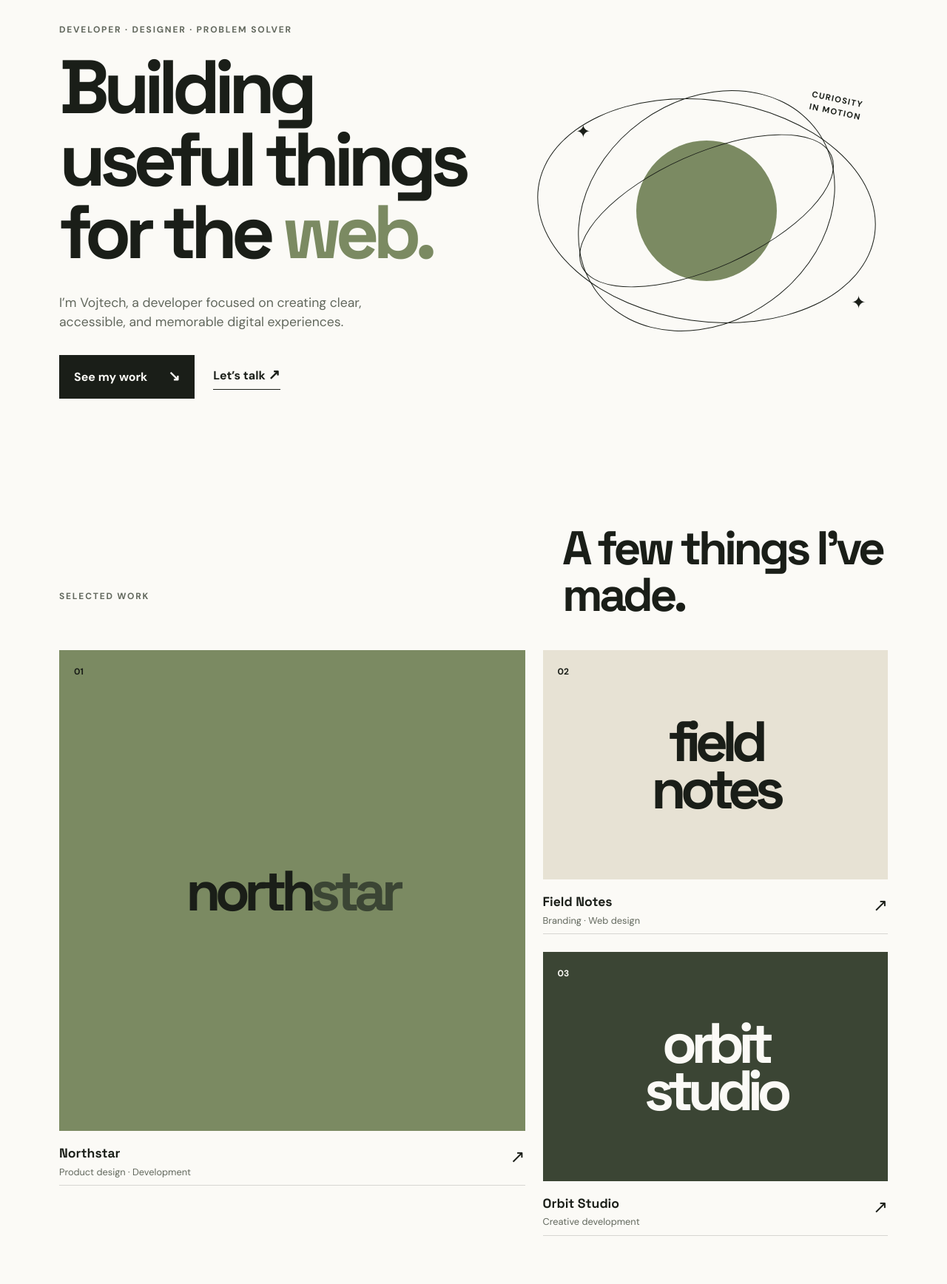
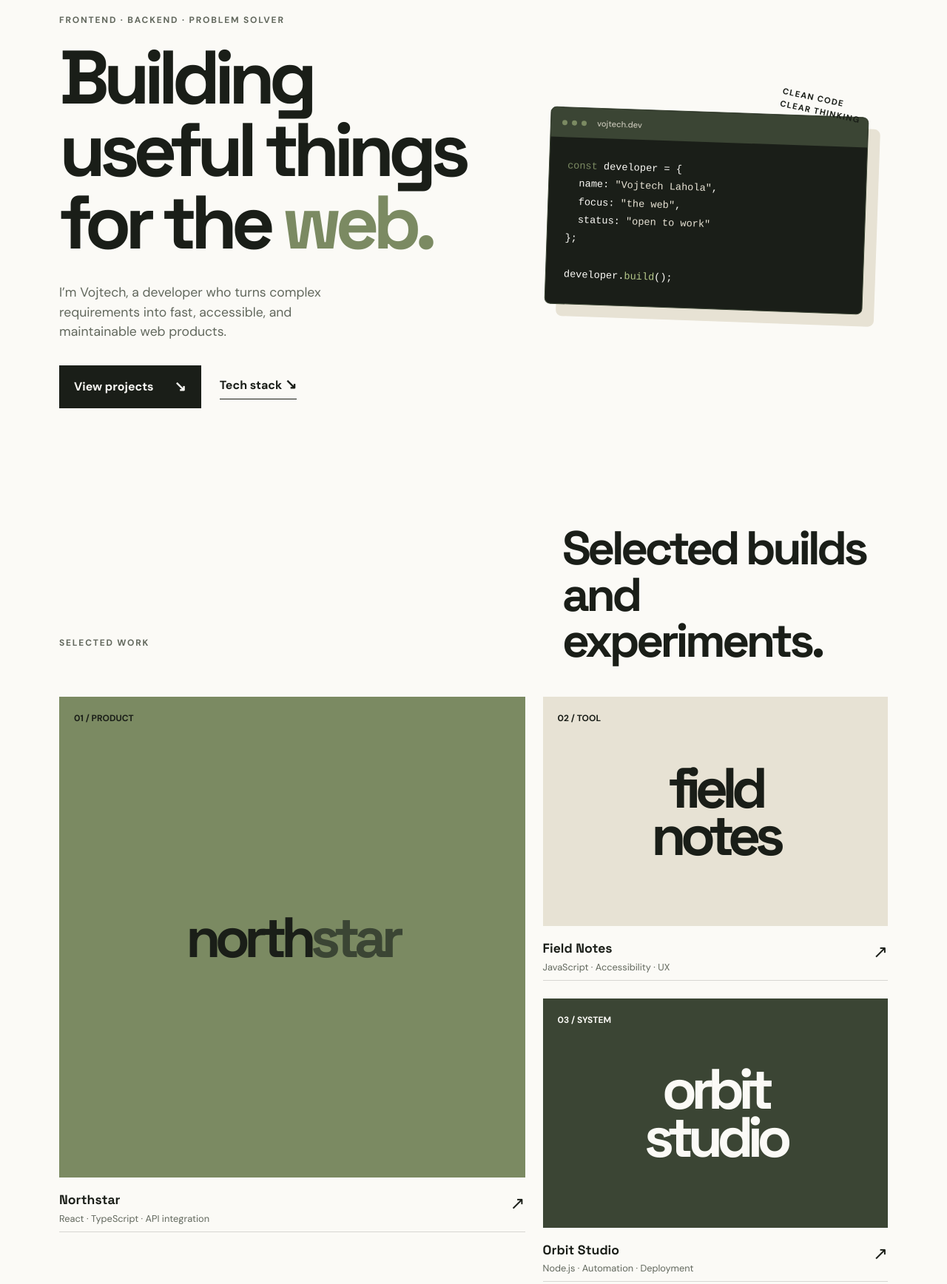
Before and after one commit to VojtechLahola/VojtechLahola.github.io, a plain HTML site: page index.html in a window 1280 px wide. Shown: the part 120-1856 px from the top of the page at 74% size. Drawn offline with Linux system fonts and the light colour scheme.

Commit message:
Make portfolio developer focused
Co-authored-by: Copilot <223556219+Copilot@users.noreply.github.com>

```diff
--- a/index.html
+++ b/index.html
@@ -5,7 +5,7 @@
     <meta name="viewport" content="width=device-width, initial-scale=1.0" />
     <meta
       name="description"
-      content="Portfolio of Vojtech Lahola, a developer who builds thoughtful digital experiences."
+      content="Portfolio of Vojtech Lahola, a web developer building fast, accessible, and maintainable products."
     />
     <title>Vojtech Lahola — Developer</title>
     <link rel="preconnect" href="https://fonts.googleapis.com" />
@@ -34,55 +34,71 @@
     <main id="top">
       <section class="hero section-shell">
         <div class="hero-copy">
-          <p class="eyebrow">Developer · Designer · Problem solver</p>
+          <p class="eyebrow">Frontend · Backend · Problem solver</p>
           <h1>Building useful things for the <em>web.</em></h1>
           <p class="hero-intro">
-            I’m Vojtech, a developer focused on creating clear, accessible, and memorable
-            digital experiences.
+            I’m Vojtech, a developer who turns complex requirements into fast, accessible,
+                  and maintainable web products.
           </p>
           <div class="hero-actions">
-            <a class="button button-primary" href="#work">See my work <span>↘</span></a>
-            <a class="text-link" href="mailto:hello@vojtechlahola.dev">Let’s talk <span>↗</span></a>
+            <a class="button button-primary" href="#work">View projects <span>↘</span></a>
+            <a class="text-link" href="#stack">Tech stack <span>↘</span></a>
           </div>
         </div>
         <div class="hero-art" aria-hidden="true">
-          <div class="sun"></div>
-          <div class="orbit orbit-one"></div>
-          <div class="orbit orbit-two"></div>
-          <div class="orbit orbit-three"></div>
-          <span class="hero-star star-one">✦</span>
-          <span class="hero-star star-two">✦</span>
-          <span class="hero-label">curiosity<br />in motion</span>
+          <div class="terminal-window">
+            <div class="terminal-bar"><i></i><i></i><i></i><span>vojtech.dev</span></div>
+            <pre><code><span class="code-muted">const</span> developer = {
+  name: <span class="code-string">"Vojtech Lahola"</span>,
+  focus: <span class="code-string">"the web"</span>,
+  status: <span class="code-string">"open to work"</span>
+};
+
+developer.<span class="code-key">build</span>();</code></pre>
+          </div>
+          <span class="hero-label">clean code<br />clear thinking</span>
         </div>
       </section>
 
       <section id="work" class="section-shell work-section">
         <div class="section-heading">
           <p class="eyebrow">Selected work</p>
-          <h2>A few things I’ve made.</h2>
+          <h2>Selected builds and experiments.</h2>
         </div>
         <div class="project-grid">
           <article class="project-card project-card-large">
-            <div class="project-visual visual-lime"><span>01</span><strong>north<span>star</span></strong></div>
+            <div class="project-visual visual-lime"><span>01 / PRODUCT</span><strong>north<span>star</span></strong></div>
             <div class="project-info">
-              <div><h3>Northstar</h3><p>Product design · Development</p></div>
+              <div><h3>Northstar</h3><p>React · TypeScript · API integration</p></div>
               <a href="#contact" aria-label="Ask about Northstar project">↗</a>
             </div>
           </article>
           <article class="project-card">
-            <div class="project-visual visual-blue"><span>02</span><strong>field<br />notes</strong></div>
+            <div class="project-visual visual-blue"><span>02 / TOOL</span><strong>field<br />notes</strong></div>
             <div class="project-info">
-              <div><h3>Field Notes</h3><p>Branding · Web design</p></div>
+              <div><h3>Field Notes</h3><p>JavaScript · Accessibility · UX</p></div>
               <a href="#contact" aria-label="Ask about Field Notes project">↗</a>
             </div>
           </article>
           <article class="project-card">
-            <div class="project-visual visual-orange"><span>03</span><strong>orbit<br />studio</strong></div>
+            <div class="project-visual visual-orange"><span>03 / SYSTEM</span><strong>orbit<br />studio</strong></div>
             <div class="project-info">
-              <div><h3>Orbit Studio</h3><p>Creative development</p></div>
+              <div><h3>Orbit Studio</h3><p>Node.js · Automation · Deployment</p></div>
               <a href="#contact" aria-label="Ask about Orbit Studio project">↗</a>
             </div>
           </article>
+        </div>
+      </section>
+
+      <section id="stack" class="stack-section section-shell">
+        <div class="section-heading">
+          <p class="eyebrow">Tools I work with</p>
+          <h2>Practical tools for shipping good software.</h2>
+        </div>
+        <div class="stack-grid">
+          <div><span>01</span><h3>Frontend</h3><p>HTML · CSS · JavaScript · TypeScript · React</p></div>
+          <div><span>02</span><h3>Backend</h3><p>Node.js · REST APIs · Databases · Authentication</p></div>
+          <div><span>03</span><h3>Workflow</h3><p>Git · GitHub · Testing · CI/CD · GitHub Pages</p></div>
         </div>
       </section>
 
@@ -90,13 +106,13 @@
         <div class="section-shell about-grid">
           <p class="eyebrow">A little about me</p>
           <div>
-            <h2>Good work lives where thoughtful ideas meet solid craft.</h2>
+            <h2>Engineering is turning a problem into something people can use.</h2>
             <p>
-              I enjoy taking complex problems and turning them into simple, friendly
-              experiences. When I’m away from my screen, you’ll find me exploring new places,
-              collecting records, or making an unnecessarily detailed cup of coffee.
+              I care about readable code, useful interfaces, and the details that make a product
+              feel reliable. I like working across the stack, learning how systems fit together,
+              and improving a project one thoughtful commit at a time.
             </p>
-            <a class="text-link" href="#contact">More about me <span>↗</span></a>
+            <a class="text-link" href="https://github.com/VojtechLahola" target="_blank" rel="noreferrer">View GitHub <span>↗</span></a>
           </div>
         </div>
       </section>
--- a/style.css
+++ b/style.css
@@ -41,7 +41,12 @@ h1 { max-width: 720px; margin: 0; font-size: clamp(3.6rem, 8vw, 7rem); line-heig
 .button-light { background: var(--paper); color: var(--ink); }
 .text-link { border-bottom: 1px solid var(--ink); padding-bottom: 4px; font-weight: 700; }
 .text-link span, .button span { font-size: 1.2rem; }
-.hero-art { position: relative; height: 430px; }
+.hero-art { position: relative; height: 430px; display: flex; align-items: center; justify-content: center; }
+.terminal-window { width: min(100%, 430px); overflow: hidden; border: 1px solid var(--forest); border-radius: 8px; background: var(--ink); color: var(--paper); box-shadow: 16px 16px 0 var(--sand); transform: rotate(2deg); }
+.terminal-bar { display: flex; align-items: center; gap: 6px; padding: 13px 15px; background: var(--forest); color: var(--sand); font: 500 .7rem "DM Sans", sans-serif; }
+.terminal-bar i { width: 7px; height: 7px; border-radius: 50%; background: var(--olive); }.terminal-bar span { margin-left: 8px; opacity: .8; }
+.terminal-window pre { margin: 0; padding: 27px 24px; overflow-x: auto; font: .85rem/1.8 "Courier New", monospace; }
+.code-muted { color: var(--olive); }.code-string { color: var(--sand); }.code-key { color: #b6c98a; }
 .sun { position: absolute; top: 50%; left: 50%; width: 190px; height: 190px; transform: translate(-50%, -50%); border-radius: 50%; background: var(--olive); }
 .orbit { position: absolute; top: 50%; left: 50%; border: 1px solid var(--ink); border-radius: 50%; transform: translate(-50%, -50%) rotate(-24deg); }
 .orbit-one { width: 370px; height: 155px; }
@@ -63,6 +68,7 @@ h1 { max-width: 720px; margin: 0; font-size: clamp(3.6rem, 8vw, 7rem); line-heig
 .visual-lime { background: var(--olive); }.visual-blue { background: var(--sand); }.visual-orange { background: var(--forest); color: var(--paper); }
 .project-info { display: flex; justify-content: space-between; align-items: start; padding: 17px 0 8px; border-bottom: 1px solid var(--line); }
 .project-info h3 { margin: 0; font-size: 1.1rem; }.project-info p { margin: 2px 0 0; color: var(--muted); font-size: .8rem; }.project-info a { font-size: 1.5rem; }
+.stack-section { padding: 20px 0 130px; }.stack-section .section-heading { align-items: start; }.stack-grid { display: grid; grid-template-columns: repeat(3, 1fr); gap: 24px; }.stack-grid > div { padding: 22px 0; border-top: 2px solid var(--forest); }.stack-grid span { color: var(--olive); font: 700 .75rem "Courier New", monospace; }.stack-grid h3 { margin: 30px 0 8px; font-size: 1.5rem; }.stack-grid p { max-width: 220px; margin: 0; color: var(--muted); font-size: .9rem; }
 .about-section { padding: 110px 0; background: var(--sand); }
 .about-grid { display: grid; grid-template-columns: 1fr 2fr; gap: 40px; }
 .about-grid h2 { max-width: 650px; margin: 0 0 28px; font-size: clamp(2.3rem, 5vw, 4.4rem); line-height: .98; letter-spacing: -.07em; }
@@ -76,6 +82,6 @@ h1 { max-width: 720px; margin: 0; font-size: clamp(3.6rem, 8vw, 7rem); line-heig
   .section-shell, .site-header { width: min(100% - 40px, 1120px); }
   .site-header { position: relative; padding: 22px 0; }.menu-toggle { display: grid; gap: 5px; padding: 8px; cursor: pointer; }.menu-toggle > span:not(.sr-only) { width: 23px; height: 2px; background: var(--ink); }
   .site-nav { position: absolute; z-index: 2; top: 67px; right: 0; display: none; flex-direction: column; gap: 0; min-width: 150px; padding: 8px 18px; background: var(--ink); color: var(--paper); }.site-nav.is-open { display: flex; }.site-nav a { padding: 10px 0; }
-  .hero { display: block; min-height: auto; padding: 90px 0 100px; }.hero-art { height: 330px; margin-top: 35px; }.sun { width: 135px; height: 135px; }.orbit-one { width: 280px; }.orbit-two { height: 270px; width: 230px; }.orbit-three { width: 350px; height: 230px; }
-  .section-heading, .about-grid { display: block; }.section-heading h2 { margin-top: 16px; }.project-grid { display: block; }.project-card { margin-bottom: 36px; }.project-card-large .project-visual { min-height: 420px; }.project-visual { min-height: 260px; }.about-grid > .eyebrow { margin-bottom: 35px; }.contact-section { padding: 110px 0; }.site-footer { align-items: start; }
+  .hero { display: block; min-height: auto; padding: 90px 0 100px; }.hero-art { height: 330px; margin-top: 35px; }.terminal-window { box-shadow: 10px 10px 0 var(--sand); }.terminal-window pre { font-size: .72rem; padding: 20px 16px; }
+  .section-heading, .about-grid { display: block; }.section-heading h2 { margin-top: 16px; }.project-grid { display: block; }.project-card { margin-bottom: 36px; }.project-card-large .project-visual { min-height: 420px; }.project-visual { min-height: 260px; }.stack-section { padding-bottom: 85px; }.stack-grid { display: block; }.stack-grid > div { margin-bottom: 24px; }.about-grid > .eyebrow { margin-bottom: 35px; }.contact-section { padding: 110px 0; }.site-footer { align-items: start; }
 }
```
